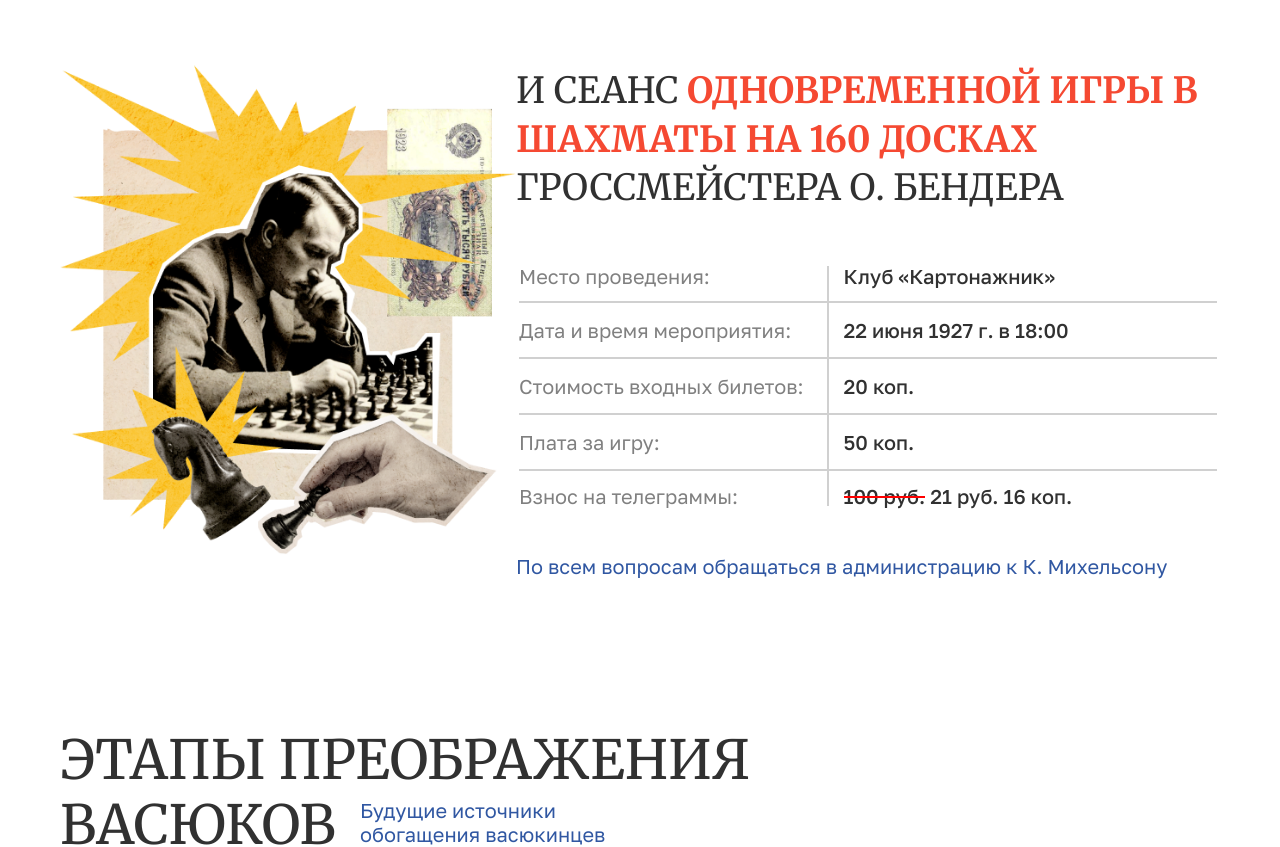
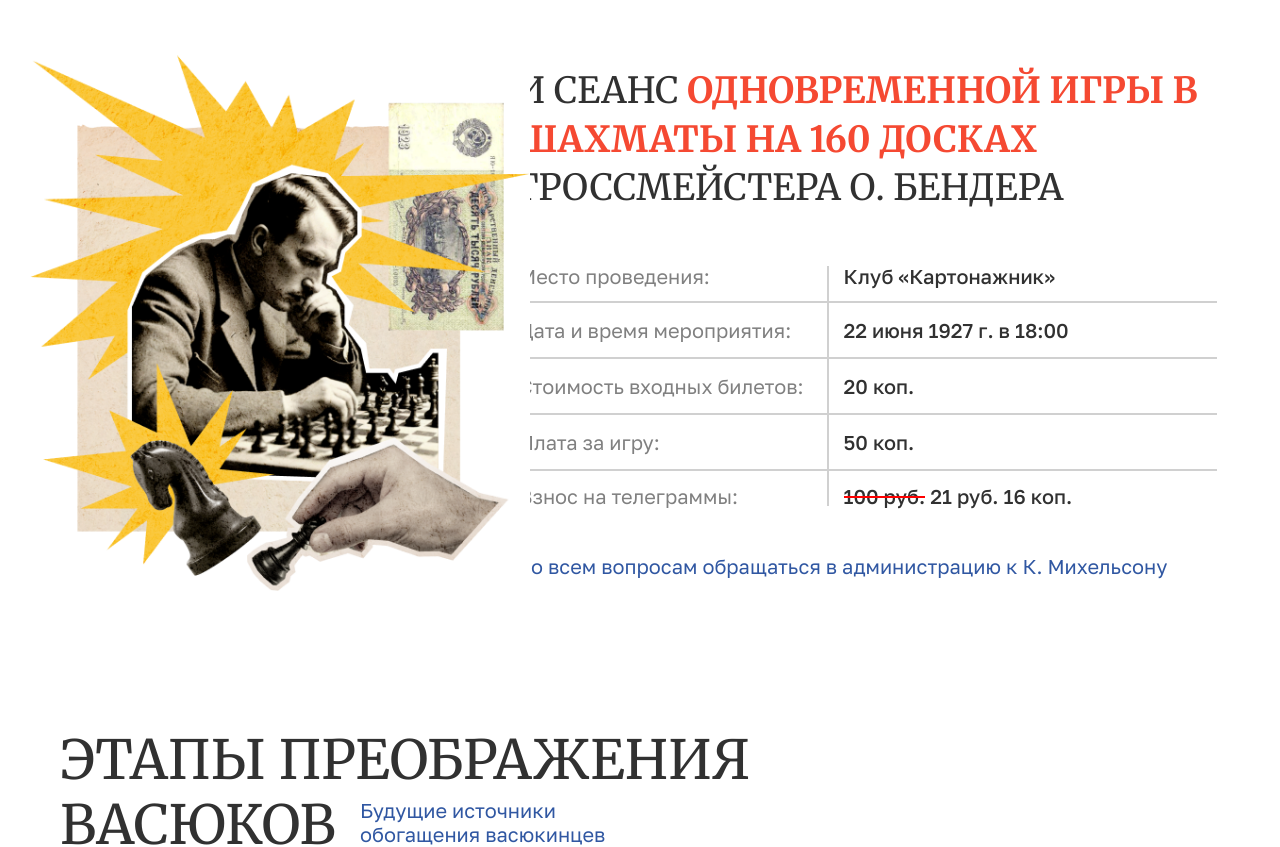
Before and after one commit to maax36/4horses, a plain HTML site: page index.html in a window 1280 px wide. Shown: the part 1053-1900 px from the top of the page. Drawn offline with Linux system fonts and the light colour scheme; a web font is replaced by a local one.

Commit message:
update css

```diff
--- a/css/style.css
+++ b/css/style.css
@@ -243,15 +243,15 @@ tr:last-child td {
 }
 .s2 > .content > .group2 > .b1::before {
   content: "";
-  width: 100%;
-  height: 100%;
+  width: 500px;
+  height: 565px;
   background: url(../img/s2_g2_b1.png);
-  background-size: contain;
+  background-size: cover;
   background-position: center;
   background-repeat: no-repeat;
   position: absolute;
-  left: 0;
-  top: 0;
+  left: -30px;
+  top: -5px;
 }
 .s2 > .content > .group2 > .b2 {
   padding-top: 20px;
@@ -841,6 +841,13 @@ footer > .content > .b1 {
     height: 402px;
     background-size: contain;
   }
+  .s2 > .content > .group2 > .b1::before {
+    width: 100%;
+    height: 100%;
+    left: 0;
+    top: 0;
+    background-size: contain;
+  }
   .s2 > .content > .group2 > .b2 > .name {
     width: 100%;
     font-size: 28px;
```
